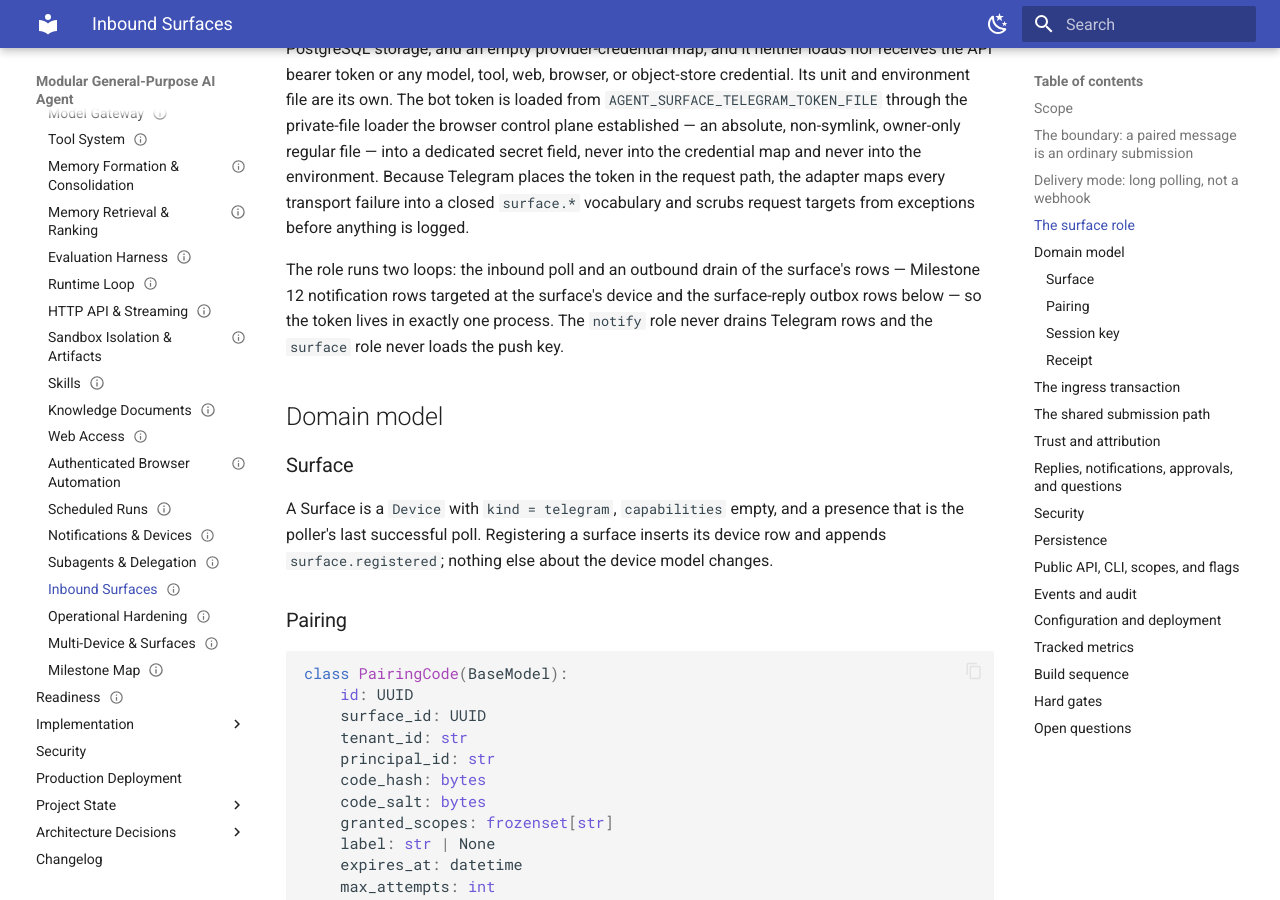
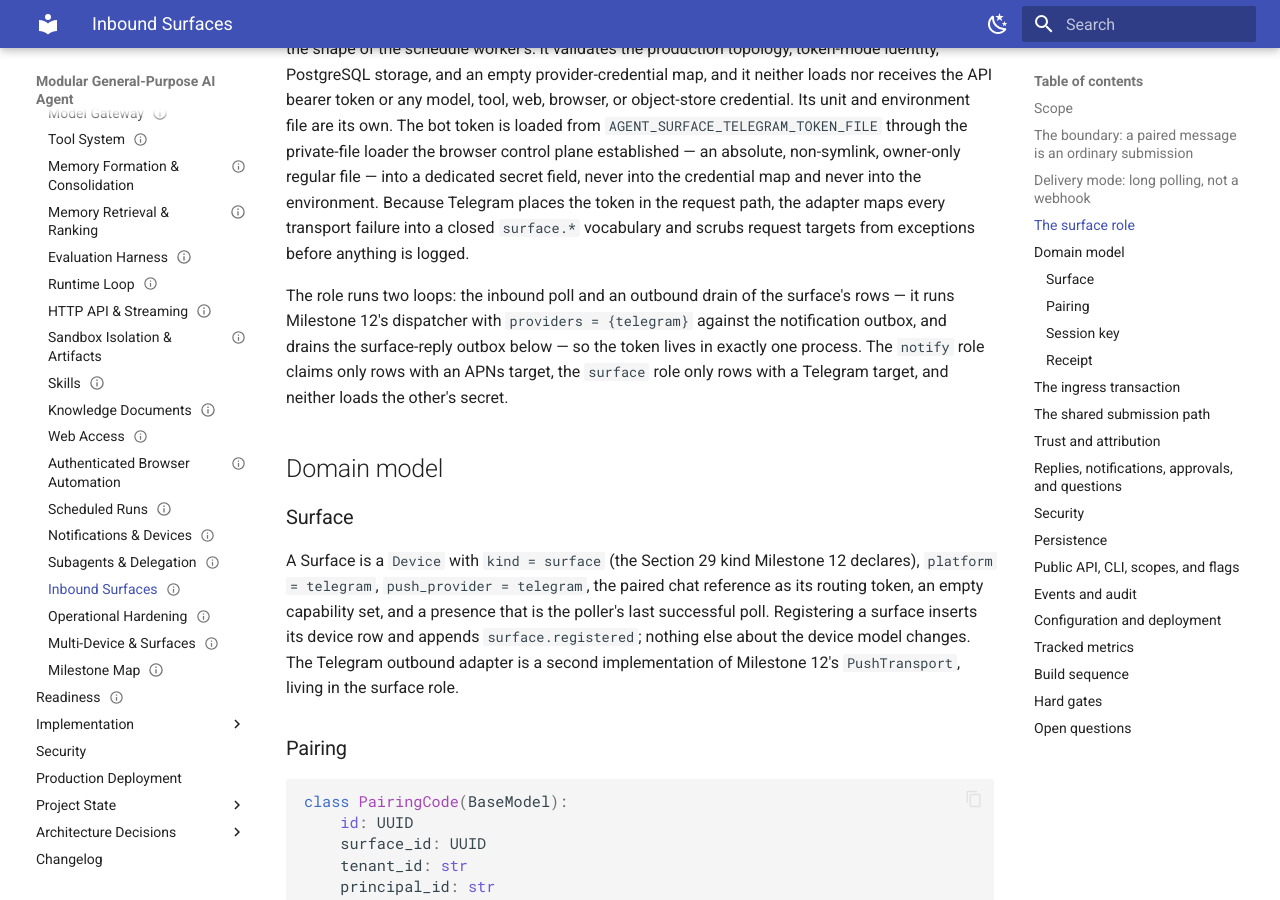
Before and after one commit to avitus/veetbot, an MkDocs documentation site: the page built from docs/plan/inbound-surfaces.md, in a window 1280 px wide and 900 px high, scrolled down 2948 px. Built offline with MkDocs 1.6.1 and Material for MkDocs 9.7.7, drawn with Linux system fonts in a browser that asks for light colours; some of the changed text lies outside the part shown.

Commit message:
Address the second CodeRabbit review of PR #37
Code (red tests first in tests/unit/test_memory_provider_extraction.py):
- Isolate a per-claim render failure: one grounded claim that cannot render
  is logged content-free and skipped, and the rest of the grounded batch is
  kept instead of falling back to deterministic extraction.
- Ground a claim only against the cited episode(s) that contain its
  evidence_quote, so a value or context cannot be borrowed from a sibling
  episode.

Specifications:
- Milestone 12 declares DeviceKind.SURFACE and PushProvider.TELEGRAM so a
  Milestone 14 Surface row is representable; the dispatcher claims by
  provider (claim_due gains providers) so the notify role and the surface
  role each hold one secret; the ops deduplication keys are tenant- and
  episode-scoped (ops.<tenant>.<signal>.<episode> and its .recovered form);
  severity gains info.
- Milestone 14 uses kind=surface / platform=telegram / provider=telegram,
  runs the Milestone 12 dispatcher for the Telegram provider, and performs an
  authenticated detail read (run.read / approval.read under the pairing's
  scopes) for question text and approval summaries, with a generic notice
  when the scope is absent; ADR-0064 decisions 1, 3, and 10 follow.
- Milestone 15 names ops_alert and ops_recovered with their episode-scoped
  keys (ADR-0065 decision 6, gate 9), declares release_rollback as the
  informational signal the rollback script enqueues, and defines the alert
  episode.

Reading-Lane: A
Co-Authored-By: Claude Fable 5 <noreply@anthropic.com>

```diff
--- a/docs/plan/inbound-surfaces.md
+++ b/docs/plan/inbound-surfaces.md
@@ -43,8 +43,10 @@ a paired sender reaches the agent from a messaging channel, and through which
 the agent replies. It includes:
 
 - a Surface registry on the Milestone 12 device registry — one `devices` row
-  per configured bot with `kind = telegram` and an empty capability set — and
-  an inbound transport port with a Telegram long-polling adapter;
+  per configured bot with `kind = surface`, `platform = telegram`, and
+  `push_provider = telegram`, the kind and provider Milestone 12's closed
+  enums declare for this purpose — and an inbound transport port with a
+  Telegram long-polling adapter;
 - a least-privilege `surface` role that holds the bot token and the database
   credential and nothing else;
 - the pairing ceremony: a one-time code minted by an authenticated principal,
@@ -145,19 +147,23 @@ adapter maps every transport failure into a closed `surface.*` vocabulary and
 scrubs request targets from exceptions before anything is logged.
 
 The role runs two loops: the inbound poll and an outbound drain of the
-surface's rows — Milestone 12 notification rows targeted at the surface's
-device and the surface-reply outbox rows below — so the token lives in exactly
-one process. The `notify` role never drains Telegram rows and the `surface`
-role never loads the push key.
+surface's rows — it runs Milestone 12's dispatcher with `providers =
+{telegram}` against the notification outbox, and drains the surface-reply
+outbox below — so the token lives in exactly one process. The `notify` role
+claims only rows with an APNs target, the `surface` role only rows with a
+Telegram target, and neither loads the other's secret.
 
 ## Domain model
 
 ### Surface
 
-A Surface is a `Device` with `kind = telegram`, `capabilities` empty, and a
-presence that is the poller's last successful poll. Registering a surface
-inserts its device row and appends `surface.registered`; nothing else about
-the device model changes.
+A Surface is a `Device` with `kind = surface` (the Section 29 kind Milestone
+12 declares), `platform = telegram`, `push_provider = telegram`, the paired
+chat reference as its routing token, an empty capability set, and a presence
+that is the poller's last successful poll. Registering a surface inserts its
+device row and appends `surface.registered`; nothing else about the device
+model changes. The Telegram outbound adapter is a second implementation of
+Milestone 12's `PushTransport`, living in the surface role.
 
 ### Pairing
 
@@ -361,10 +367,20 @@ code only, never provider text. Artifacts are referenced by name and
 identifier.
 
 Milestone 12's notifications still travel the Milestone 12 outbox and are
-drained by the surface role for the surface device: its `run.waiting_for_user`
-notification reaches the chat as the question text; a plain reply is routed to the waiting run as input by the
-existing rule. Its `approval.requested` notification reaches the chat as
-"Approval needed" with a short identifier; `/approve <id>` and `/deny <id>`
+drained by the surface role for the surface device. The payload is
+content-free — it carries a `question_id` or `approval_id` and no text — so the
+surface role performs an authenticated detail read before it sends: as the
+paired principal, with the pairing's intersected scopes, through the same
+application services the API serves, it reads the question text from the run's
+`run.waiting_for_user` event (which requires `run.read` among the granted
+scopes) and the approval's summary from the approval service (which requires
+`approval.read`); if the pairing lacks the scope, it sends a generic notice
+("The agent has a question" / "Approval needed") with the identifier instead.
+Every detail read is redacted before it leaves. With that, its
+`run.waiting_for_user` notification reaches the chat as the question text; a
+plain reply is routed to the waiting run as input by the existing rule. Its
+`approval.requested` notification reaches the chat as "Approval needed" with
+the summary and a short identifier; `/approve <id>` and `/deny <id>`
 resolve through the existing approval service, idempotently, first wins, and
 a sender whose intersected scopes lack `approval.resolve` is refused. Inline
 keyboards are deferred: text commands give the same authority with no new
```
Also changed, not shown: docs/adr/0062-milestone-12-notifications-and-device-identity.md (+3 -0 lines), docs/adr/0064-milestone-14-inbound-surfaces-and-pairing.md (+11 -3 lines), docs/adr/0065-milestone-15-operational-hardening.md (+8 -6 lines), docs/plan/notifications-and-devices.md (+28 -8 lines), docs/plan/operational-hardening.md (+23 -11 lines), 3 other files.
